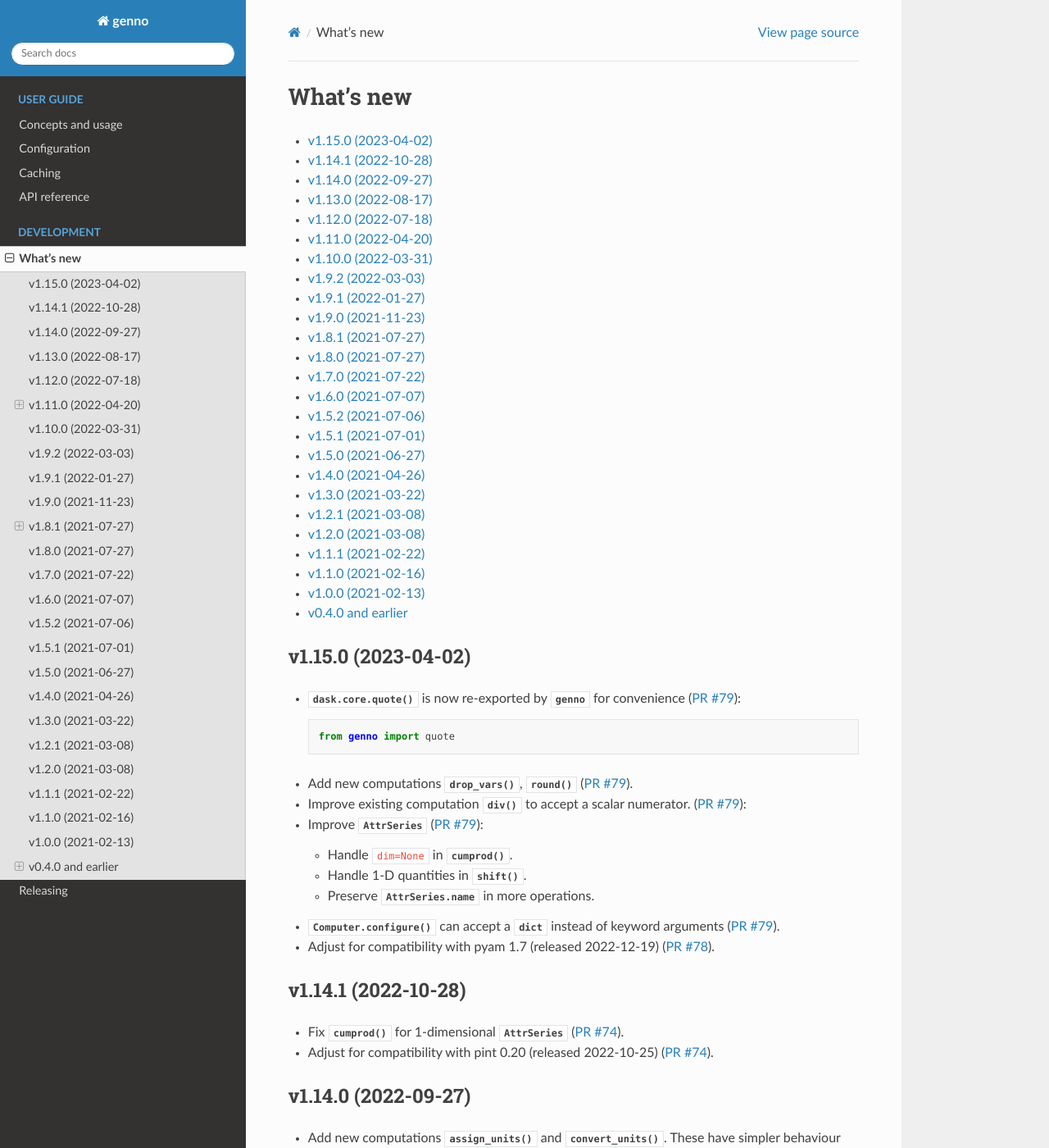
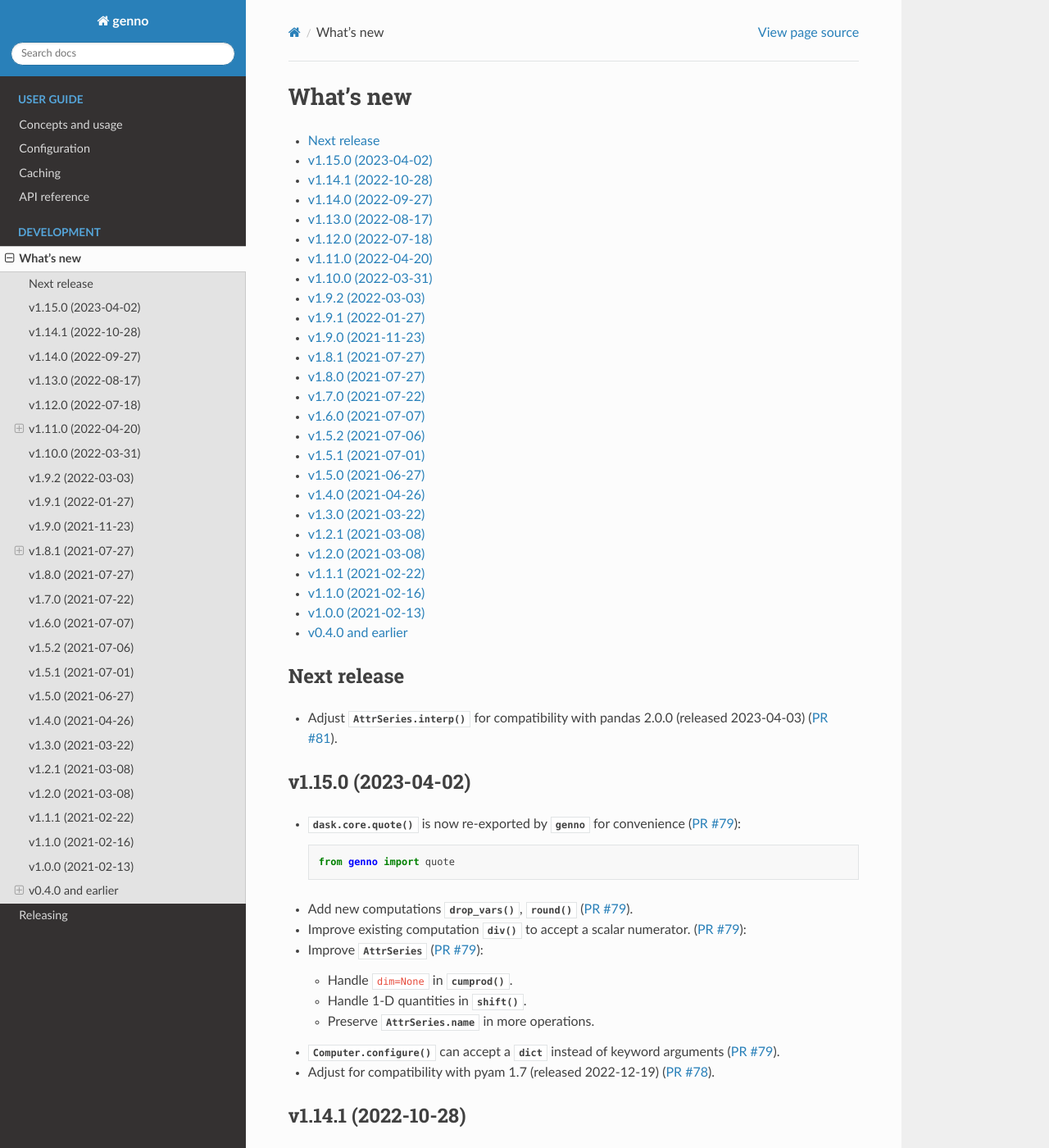
Before and after one commit to khaeru/genno, a Sphinx documentation site: the page built from doc/whatsnew.rst, in a window 1280 px wide and 1400 px high. Shown: the whole window at 82% size. Built offline with Sphinx 7.4.7 and the Read the Docs theme 2.0.0, drawn with Linux system fonts in a browser that asks for light colours; pages that are not in the unit, such as notebooks, are missing from menus.

Commit message:
Add #81 to doc/whatsnew

```diff
--- a/doc/whatsnew.rst
+++ b/doc/whatsnew.rst
@@ -6,8 +6,10 @@ What's new
    :backlinks: none
    :depth: 1
 
-.. Next release
-.. ============
+Next release
+============
+
+- Adjust :meth:`.AttrSeries.interp` for compatibility with pandas 2.0.0 (released 2023-04-03) (:pull:`81`).
 
 v1.15.0 (2023-04-02)
 ====================
```
